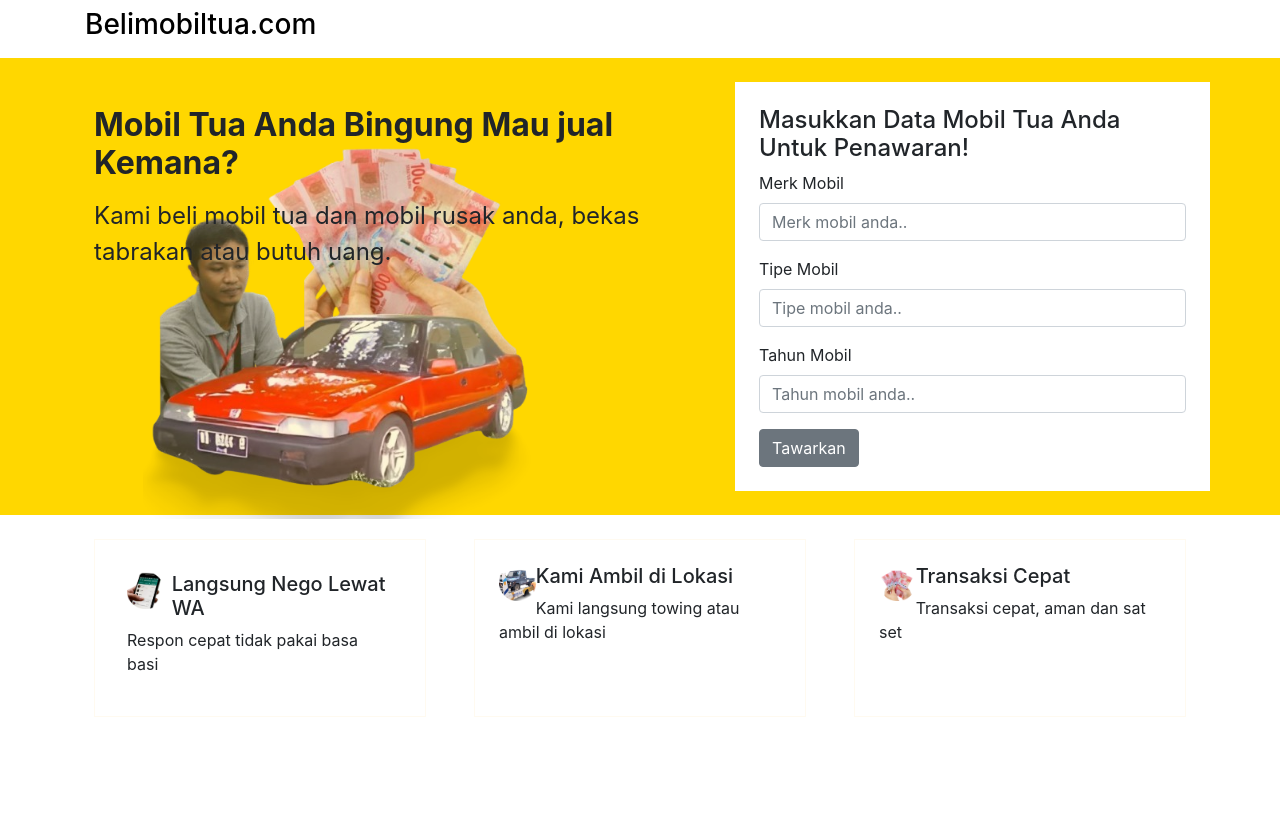
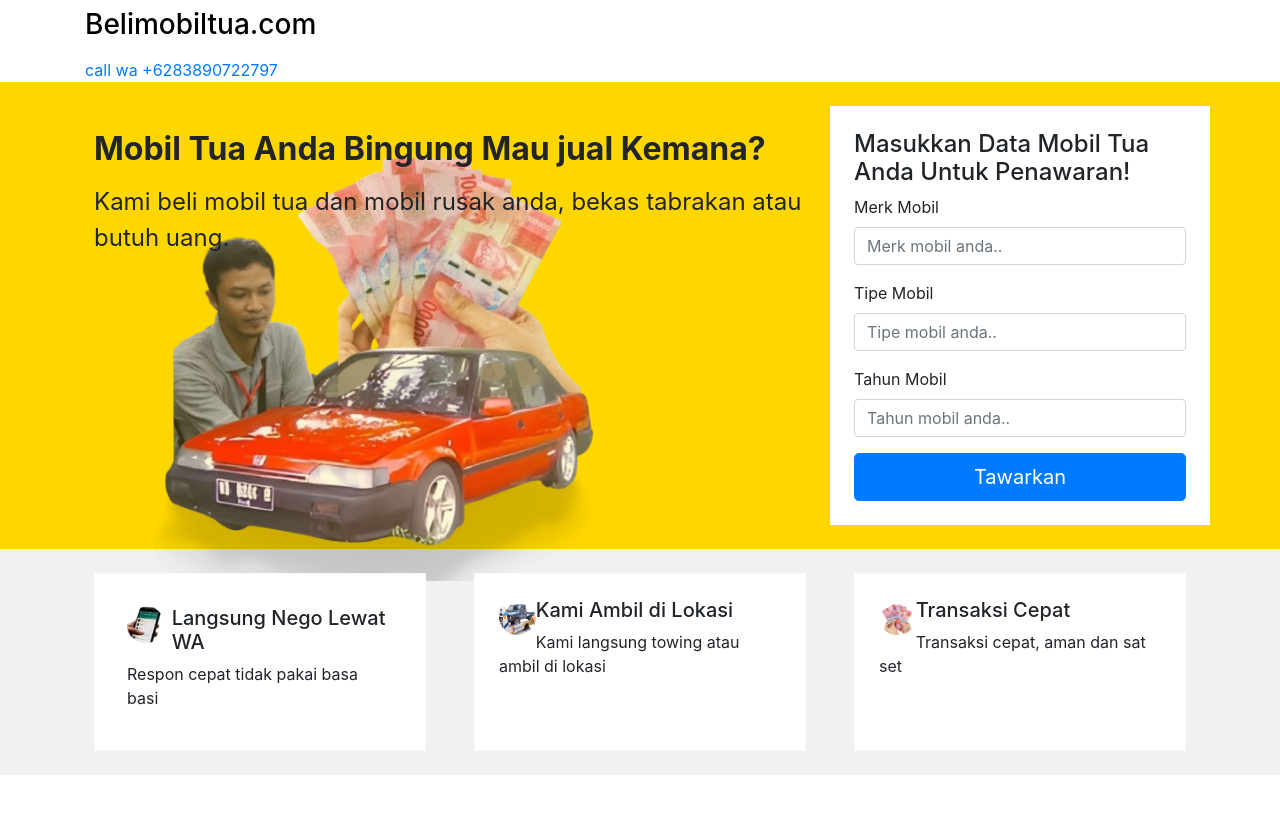
Before and after one commit to kemtol/belimobiltua, a Jekyll site: the page built from index.html, in a window 1280 px wide. Shown: the top 814 px of the page. Built offline with Jekyll 4.4.1, drawn with Linux system fonts in a browser that asks for light colours.

Commit message:
refactor layout and styles for improved navigation and visual consistency

```diff
--- a/_layouts/default.html
+++ b/_layouts/default.html
@@ -22,17 +22,17 @@
           <h1 class="site-name"><a href="{{ site.baseurl }}/">{{ site.name }}</a></h1>
         </div>
 
-        <!--<nav>
-          <a href="{{ site.baseurl }}/">Blog</a>
-          <a href="{{ site.baseurl }}/about">About</a>
-        </nav>-->
+        <nav>
+          <a href="{{ site.baseurl }}/">call wa</a>
+          <a href="{{ site.baseurl }}/about">+6283890722797</a>
+        </nav>
       </header>
     </div>
 
     <div id="jumbotron" >
       <div class="container">
         <div class="row marketing">
-          <div class="col-lg-7 p-4 mt-4 mb-4">
+          <div class="col-lg-8 p-4 mt-4 mb-4">
             <div style="position: relative;z-index: 1;">
               <h2 class="mb-3"><strong>Mobil Tua Anda Bingung Mau jual Kemana?</strong></h2>
               <p class="site-description">{{ site.description }}</p>
@@ -40,7 +40,7 @@
             <img id="jumbotronImage" src="{{ site.baseurl }}/images/jumbotron.png" class="img-fluid" alt="Responsive image">
           </div>
 
-          <div id="carForm" class="col-lg-5 p-4 mt-4 mb-4">
+          <div id="carForm" class="col-lg-4 p-4 mt-4 mb-4">
             <h4>Masukkan Data Mobil Tua Anda Untuk Penawaran!</h4>
               <form>
                 <div class="form-group">
@@ -65,7 +65,7 @@
                     <input type="checkbox"> Check me out
                   </label>
                 </div>-->
-                <button type="submit" class="btn btn-secondary">Tawarkan</button>
+                <button type="submit" class="btn btn-primary btn-lg col">Tawarkan</button>
               </form>
           </div>
         </div>
--- a/style.css
+++ b/style.css
@@ -30,7 +30,7 @@ header h1 a{
 }
 
 #threeSteps{
-  background-color: ##f1f1f1
+  background-color: #f1f1f1
 }
 
 #threeSteps .step{
```
